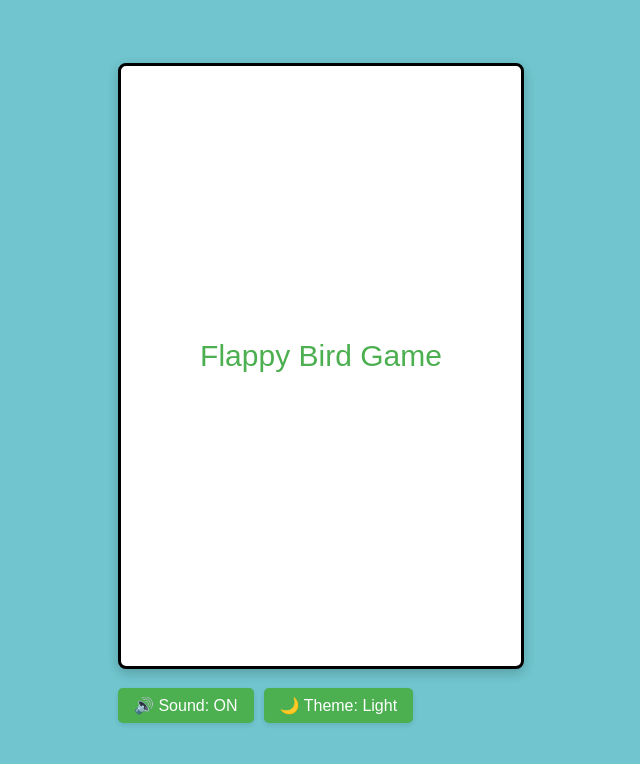
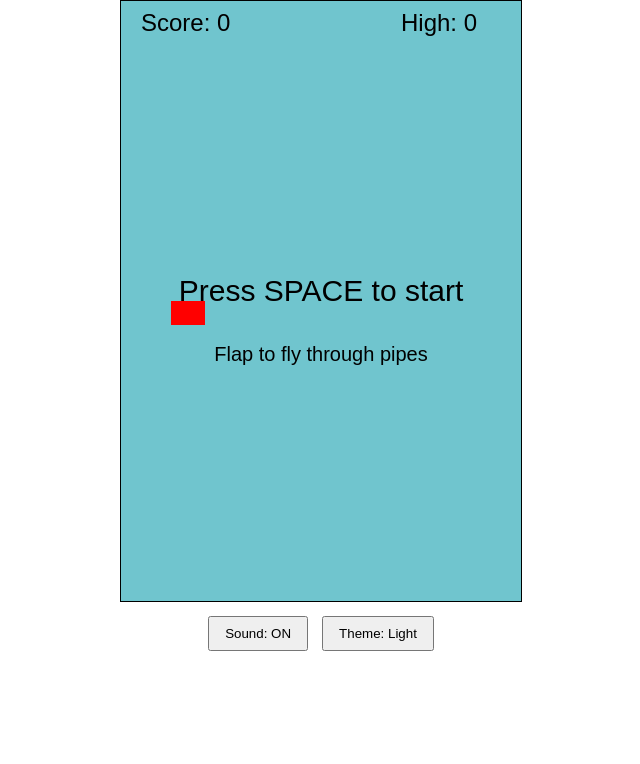
Before and after one commit to Swati89923/flappy-bird, a plain HTML site: page index.html in a window 1280 px wide. Shown: the whole page, without its empty margins (319-959 px from the left). Drawn offline with Linux system fonts and the light colour scheme.

Commit message:
Update index.html

```diff
--- a/index.html
+++ b/index.html
@@ -1,138 +1,21 @@
 <!DOCTYPE html>
-<html lang="en">
+<html>
 <head>
-  <meta charset="UTF-8">
-  <meta name="viewport" content="width=device-width, initial-scale=1.0">
-  <title>Flappy Bird Clone</title>
-  <style>
-    body {
-      margin: 0;
-      padding: 0;
-      background-color: #70c5ce;
-      display: flex;
-      flex-direction: column;
-      align-items: center;
-      justify-content: center;
-      min-height: 100vh;
-      font-family: Arial, sans-serif;
-      transition: background-color 0.3s ease;
-    }
-
-    .dark-mode {
-      background-color: #1e1e1e;
-    }
-
-    #gameContainer {
-      position: relative;
-      margin: 20px 0;
-      text-align: center;
-    }
-
-    canvas {
-      border: 3px solid #000;
-      border-radius: 8px;
-      background-color: #fff;
-      box-shadow: 0 4px 12px rgba(0, 0, 0, 0.2);
-    }
-
-    .dark-mode canvas {
-      border-color: #444;
-      background-color: #2a2a2a;
-    }
-
-    #controls {
-      margin: 15px 0;
-      display: flex;
-      gap: 10px;
-    }
-
-    .control-btn {
-      padding: 8px 16px;
-      font-size: 16px;
-      cursor: pointer;
-      background-color: #4CAF50;
-      color: white;
-      border: none;
-      border-radius: 5px;
-      transition: all 0.2s ease;
-      box-shadow: 0 2px 5px rgba(0, 0, 0, 0.1);
-      display: flex;
-      align-items: center;
-      gap: 5px;
-    }
-
-    .control-btn:hover {
-      background-color: #45a049;
-      transform: translateY(-2px);
-      box-shadow: 0 4px 8px rgba(0, 0, 0, 0.2);
-    }
-
-    .control-btn:active {
-      transform: translateY(0);
-    }
-
-    .dark-mode .control-btn {
-      background-color: #333;
-    }
-
-    .dark-mode .control-btn:hover {
-      background-color: #444;
-    }
-  </style>
+    <title>Flappy Bird</title>
+    <style>
+        body { margin: 0; text-align: center; }
+        canvas { border: 1px solid black; }
+        .dark-mode { background-color: #222; }
+        #controls { margin: 10px; }
+        button { padding: 8px 15px; margin: 0 5px; }
+    </style>
 </head>
 <body>
-  <div id="gameContainer">
     <canvas id="gameCanvas" width="400" height="600"></canvas>
     <div id="controls">
-      <button id="soundBtn" class="control-btn">🔊 Sound: ON</button>
-      <button id="themeBtn" class="control-btn">🌙 Theme: Light</button>
+        <button id="soundBtn">Sound: ON</button>
+        <button id="themeBtn">Theme: Light</button>
     </div>
-  </div>
-
-  <script>
-    // Game state variables
-    let soundEnabled = true;
-    let darkTheme = false;
-
-    // DOM elements
-    const soundBtn = document.getElementById('soundBtn');
-    const themeBtn = document.getElementById('themeBtn');
-    const body = document.body;
-
-    // Toggle sound function
-    function toggleSound() {
-      soundEnabled = !soundEnabled;
-      soundBtn.innerHTML = `🔊 Sound: ${soundEnabled ? 'ON' : 'OFF'}`;
-
-      // Example of playing a test sound when toggling
-      if (soundEnabled) {
-        const testSound = new Audio('https://assets.mixkit.co/sfx/preview/mixkit-positive-interface-beep-221.mp3');
-        testSound.volume = 0.3;
-        testSound.play();
-      }
-    }
-
-    // Toggle theme function
-    function toggleTheme() {
-      darkTheme = !darkTheme;
-      body.classList.toggle('dark-mode');
-      themeBtn.innerHTML = `🌙 Theme: ${darkTheme ? 'Dark' : 'Light'}`;
-    }
-
-    // Event listeners
-    soundBtn.addEventListener('click', toggleSound);
-    themeBtn.addEventListener('click', toggleTheme);
-
-    // Initialize game canvas
-    const canvas = document.getElementById('gameCanvas');
-    const ctx = canvas.getContext('2d');
-
-    // Sample drawing to show the canvas works
-    ctx.fillStyle = '#4CAF50';
-    ctx.font = '30px Arial';
-    ctx.textAlign = 'center';
-    ctx.fillText('Flappy Bird Game', canvas.width/2, canvas.height/2);
-    ctx.textAlign = 'left';
-  </script>
+    <script src="game.js"></script>
 </body>
 </html>
```
